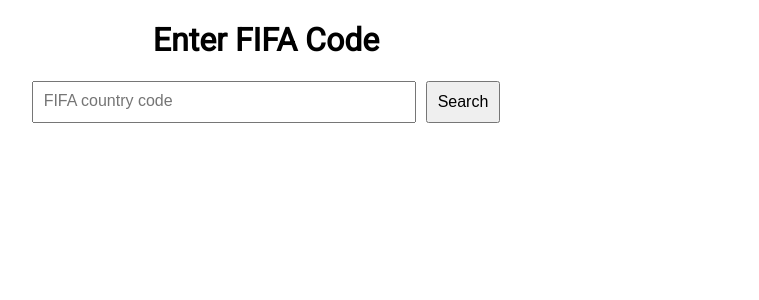
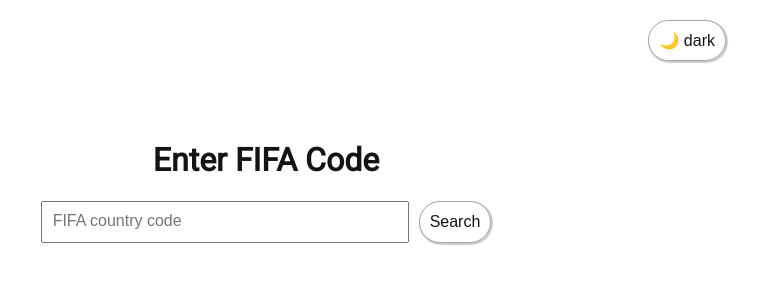
Before and after one commit to gulshansainis/BCVSocial, a React app: page / in a window 1280 px wide. Shown: the top 300 px of the page, without its empty margins (374-1133 px from the left). Built offline with nearby package versions, Linux system fonts and the light colour scheme.

Commit message:
added toggle theme component

```diff
--- a/src/components/App.js
+++ b/src/components/App.js
@@ -3,6 +3,7 @@
 import { connect } from "react-redux";
 import ErrorBoundary from "./ErrorBoundary";
 import ResultsGrid from "./ResultsGrid";
+import ToogleTheme from "./ToogleTheme";
 
 class App extends React.Component {
   constructor(props) {
@@ -20,6 +21,9 @@
     const { results = [], isLoading, isError } = this.props;
     return (
       <div className="container">
+        <nav>
+          <ToogleTheme />
+        </nav>
         <Form keyword={this.state.keyword} handleChange={this.handleChange} />
         <ErrorBoundary>
           {isLoading ? (
--- /dev/null
+++ b/src/components/ToogleTheme.js
@@ -0,0 +1,27 @@
+import React, { useState, useEffect } from "react";
+
+const ToogleTheme = () => {
+  const [theme, setTheme] = useState(() => {
+    let theme = localStorage.getItem("theme");
+    theme = theme ? theme : "light";
+    document.body.setAttribute("data-theme", theme);
+    return theme;
+  });
+
+  useEffect(() => {
+    document.body.setAttribute("data-theme", theme);
+  });
+
+  function toggle() {
+    setTheme(theme === "light" ? "dark" : "light");
+    localStorage.setItem("theme", theme);
+  }
+
+  return (
+    <button className="toggleTheme" onClick={toggle}>
+      {theme === "light" ? "🌙 dark" : "🌞 light"}
+    </button>
+  );
+};
+
+export default ToogleTheme;
--- a/src/index.css
+++ b/src/index.css
@@ -1,7 +1,11 @@
 :root {
   --black: #141414;
+  --light-grey: #a7a7a7;
+  --dark-grey: #9d9d9d;
   --white: #ffffff;
   --red: rgba(255, 0, 0, 1);
+  --shadow-light: 1px 1px 1px 1px rgba(0, 0, 0, 0.2);
+  --shadow-dark: 1px 1px 1px 1px rgba(255, 255, 255, 0.2);
 }
 
 body {
@@ -9,6 +13,13 @@
   padding: 0;
   font-family: "Open Sans", sans-serif;
   font-size: 16px;
+  color: var(--black);
+  background-color: var(--white);
+}
+
+body[data-theme="dark"] {
+  color: var(--white);
+  background-color: var(--black);
 }
 
 * {
@@ -24,10 +35,26 @@
 .container {
   max-width: 960px;
   margin: 0 auto;
+  padding: 20px;
 }
 
 .error {
   color: var(--red);
+}
+
+button {
+  border: 1px solid var(--light-grey);
+  border-radius: 40px;
+  outline: none;
+  color: var(--black);
+  background: var(--white);
+  box-shadow: var(--shadow-light);
+}
+
+body[data-theme="dark"] button {
+  color: var(--white);
+  background-color: var(--black);
+  box-shadow: var(--shadow-dark);
 }
 
 .searchForm {
@@ -44,21 +71,31 @@
 }
 
 .search-controls input {
-  display: inline-block;
   width: 40%;
   padding: 10px;
   margin-right: 10px;
   line-height: 18px;
 }
 
-.searchForm button {
-  display: inline-block;
+.searchForm button,
+.toggleTheme {
   padding: 10px;
 }
 
 .search-controls input::placeholder,
-.search-controls button {
+.search-controls button,
+.toggleTheme {
   font-size: 16px;
+}
+
+nav {
+  position: relative;
+  height: 100px;
+}
+
+.toggleTheme {
+  position: absolute;
+  right: 0px;
 }
 
 @keyframes flickerAnimation {
@@ -91,7 +128,7 @@
 .resultgrid li {
   display: grid;
   grid-template-columns: repeat(5, 1fr);
-  border: 1px solid var(--black);
+  border: 1px solid var(--light-grey);
 }
 
 .resultgrid li span {
```
